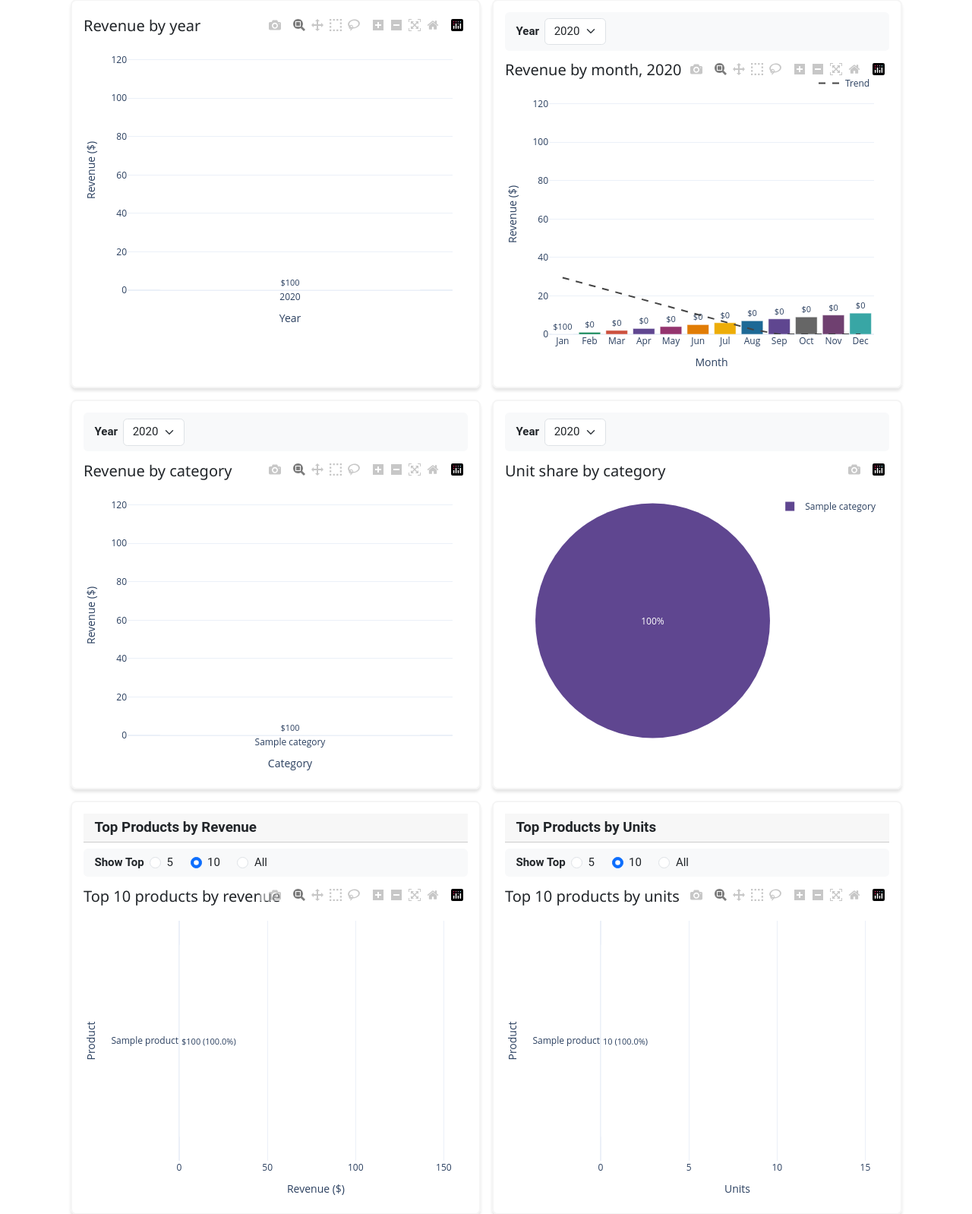
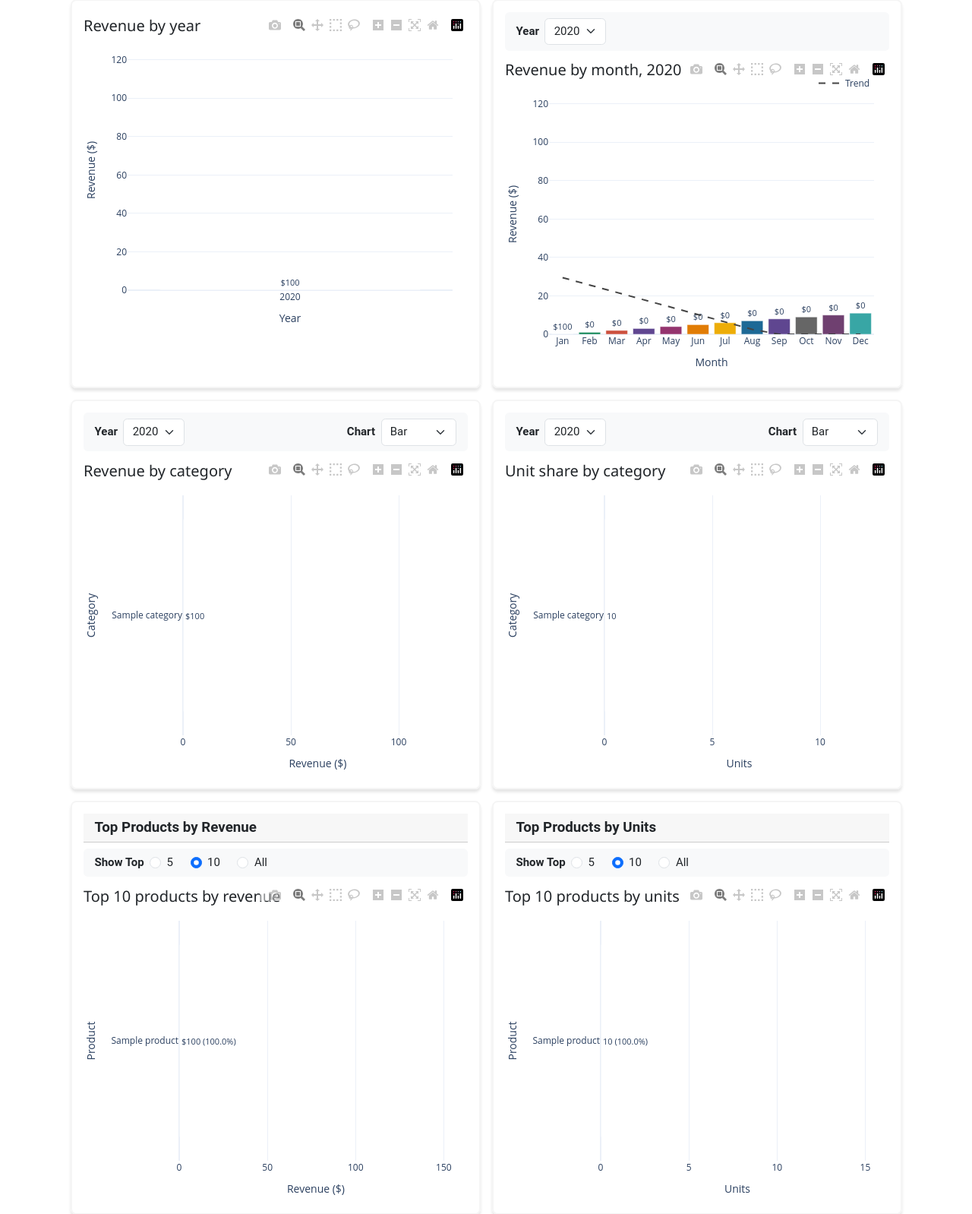
Before and after one commit to hkmoss/DjangoTraders-M3, a Django app: page /djtraders/customers/1/ in a window 1280 px wide. Shown: the part 366-1964 px from the top of the page at 76% size. Run offline with Django 5.2, Linux system fonts and the light colour scheme; tables that the repository leaves empty hold one stand-in row (values such as "Sample post"); some libraries are stand-ins or nearby versions.

Commit message:
final, final polishes

```diff
--- a/djtraders/models.py
+++ b/djtraders/models.py
@@ -255,8 +255,8 @@ class Customer(models.Model):
             "prior_ytd": prior_ytd,
         }
 
-    def revenue_by_category_plot(self, year=None):
-        """Bar chart of this customer's revenue by category."""
+    def revenue_by_category_plot(self, year=None, kind="bar"):
+        """Revenue by category as a bar, column, or pie chart."""
         frame = self._order_lines_frame()
         if year:
             frame = frame[frame["year"] == year]
@@ -266,8 +266,23 @@ class Customer(models.Model):
         by_category = (
             frame.groupby("category_name", as_index=False)["revenue"]
             .sum()
-            .sort_values("revenue", ascending=False)
-        )
+            .sort_values("revenue")
+        )
+
+        if kind == "pie":
+            return pie_figure(
+                by_category,
+                "category_name",
+                "revenue",
+                "Revenue by category",
+            color_names=by_category["category_name"],
+            prefix="$",
+            )
+
+        horizontal = kind != "column"
+
+        if not horizontal:
+            by_category = by_category.iloc[::-1]
 
         return bar_figure(
             by_category,
@@ -278,11 +293,13 @@ class Customer(models.Model):
                 "category_name": "Category",
                 "revenue": "Revenue ($)",
             },
-             trend=False,
-        )
-
-    def unit_share_by_category_plot(self, year=None):
-        """Pie chart of unit share by category."""
+            color_names=by_category["category_name"],
+            horizontal=horizontal,
+            trend=False,
+        )
+
+    def unit_share_by_category_plot(self, year=None, kind="bar"):
+        """Unit share by category as a bar, column, or pie chart."""
         frame = self._order_lines_frame()
         if year:
             frame = frame[frame["year"] == year]
@@ -292,16 +309,36 @@ class Customer(models.Model):
         by_category = (
             frame.groupby("category_name", as_index=False)["quantity"]
             .sum()
-            .sort_values("quantity", ascending=False)
-        )
-
-        return pie_figure(
+            .sort_values("quantity")
+        )
+
+        if kind == "pie":
+            return pie_figure(
+                by_category,
+                "category_name",
+                "quantity",
+                "Unit share by category",
+                color_names=by_category["category_name"],
+                prefix="",
+            )
+
+        horizontal = kind != "column"
+
+        if not horizontal:
+            by_category = by_category.iloc[::-1]
+
+        return bar_figure(
             by_category,
             "category_name",
             "quantity",
             "Unit share by category",
+            {
+                "category_name": "Category",
+                "quantity": "Units",
+            },
             color_names=by_category["category_name"],
-            prefix="",
+            horizontal=horizontal,
+            trend=False,
         )
 
     def top_products_revenue_plot(self, top=10, kind="bar"):
--- a/djtraders/templates/djtraders/customers/_customer_revenue_by_category.html
+++ b/djtraders/templates/djtraders/customers/_customer_revenue_by_category.html
@@ -10,9 +10,11 @@
                 {% endfor %}
             </select>
         </div>
+
+        {% include "djtraders/employees/_chart_kind.html" with name="category-revenue-kind" allow_pie=True %}
     </nav>
 
-    <div id="dashboard-category-revenue">
+      <div id="dashboard-category-revenue">
         {{ revenue_by_category_plot|safe }}
     </div>
 </div>
--- a/djtraders/templates/djtraders/customers/_customer_unit_share_by_category.html
+++ b/djtraders/templates/djtraders/customers/_customer_unit_share_by_category.html
@@ -10,6 +10,8 @@
                 {% endfor %}
             </select>
         </div>
+
+        {% include "djtraders/employees/_chart_kind.html" with name="category-units-kind" allow_pie=True %}
     </nav>
 
     <div id="dashboard-category-units">
--- a/djtraders/views/customers.py
+++ b/djtraders/views/customers.py
@@ -244,7 +244,9 @@ def customer_category_revenue_chart(request, customer_id):
     if year not in customer.order_years():
         return HttpResponse("Choose a valid year.", status=400)
 
-    plot = customer.revenue_by_category_plot(year)
+    kind = request.GET.get("kind", "bar")
+
+    plot = customer.revenue_by_category_plot(year, kind=kind)
 
     return HttpResponse(plot or "<p>No orders on record.</p>")
 
@@ -347,7 +349,9 @@ def customer_category_units_chart(request, customer_id):
     if year not in customer.order_years():
         return HttpResponse("Choose a valid year.", status=400)
 
-    plot = customer.unit_share_by_category_plot(year)
+    kind = request.GET.get("kind", "bar")
+
+    plot = customer.unit_share_by_category_plot(year, kind=kind)
 
     return HttpResponse(plot or "<p>No orders on record.</p>")
 
--- a/static/common/js/customers.js
+++ b/static/common/js/customers.js
@@ -142,13 +142,23 @@ function ActivateTopProductsUnitsControls($pane) {
 }
 
 function ActivateCategoryRevenueControls($pane) {
-    const $select = $pane.find("#category-revenue-year");
-    if ($select.length === 0) {
+
+    const $year = $pane.find("#category-revenue-year");
+    const $kind = $pane.find("#category-revenue-kind");
+
+    if ($year.length === 0) {
         return;
     }
 
     function loadCategoryRevenue() {
-        $.get($select.data("url"), { year: $select.val() })
+
+        $.get(
+            $year.data("url"),
+            {
+                year: $year.val(),
+                kind: $kind.val()
+            }
+        )
         .done(function (html) {
             $("#dashboard-category-revenue").html(html);
         })
@@ -157,17 +167,26 @@ function ActivateCategoryRevenueControls($pane) {
         });
     }
 
-    $select.on("change", loadCategoryRevenue);
+    $year.on("change", loadCategoryRevenue);
+    $kind.on("change", loadCategoryRevenue);
 }
 
 function ActivateCategoryUnitsControls($pane) {
-    const $select = $pane.find("#category-units-year");
-    if ($select.length === 0) {
+    const $year = $pane.find("#category-units-year");
+    const $kind = $pane.find("#category-units-kind");
+
+    if ($year.length === 0) {
         return;
     }
 
     function loadCategoryUnits() {
-        $.get($select.data("url"), { year: $select.val() })
+        $.get(
+            $year.data("url"),
+            {
+                year: $year.val(),
+                kind: $kind.val()
+            }
+        )
         .done(function (html) {
             $("#dashboard-category-units").html(html);
         })
@@ -176,7 +195,8 @@ function ActivateCategoryUnitsControls($pane) {
         });
     }
 
-    $select.on("change", loadCategoryUnits);
+    $year.on("change", loadCategoryUnits);
+    $kind.on("change", loadCategoryUnits);
 }
 
 function ActivateDiscountCategoryControls($pane) {
```
Lines whose indentation alone changed are shown as unchanged.
